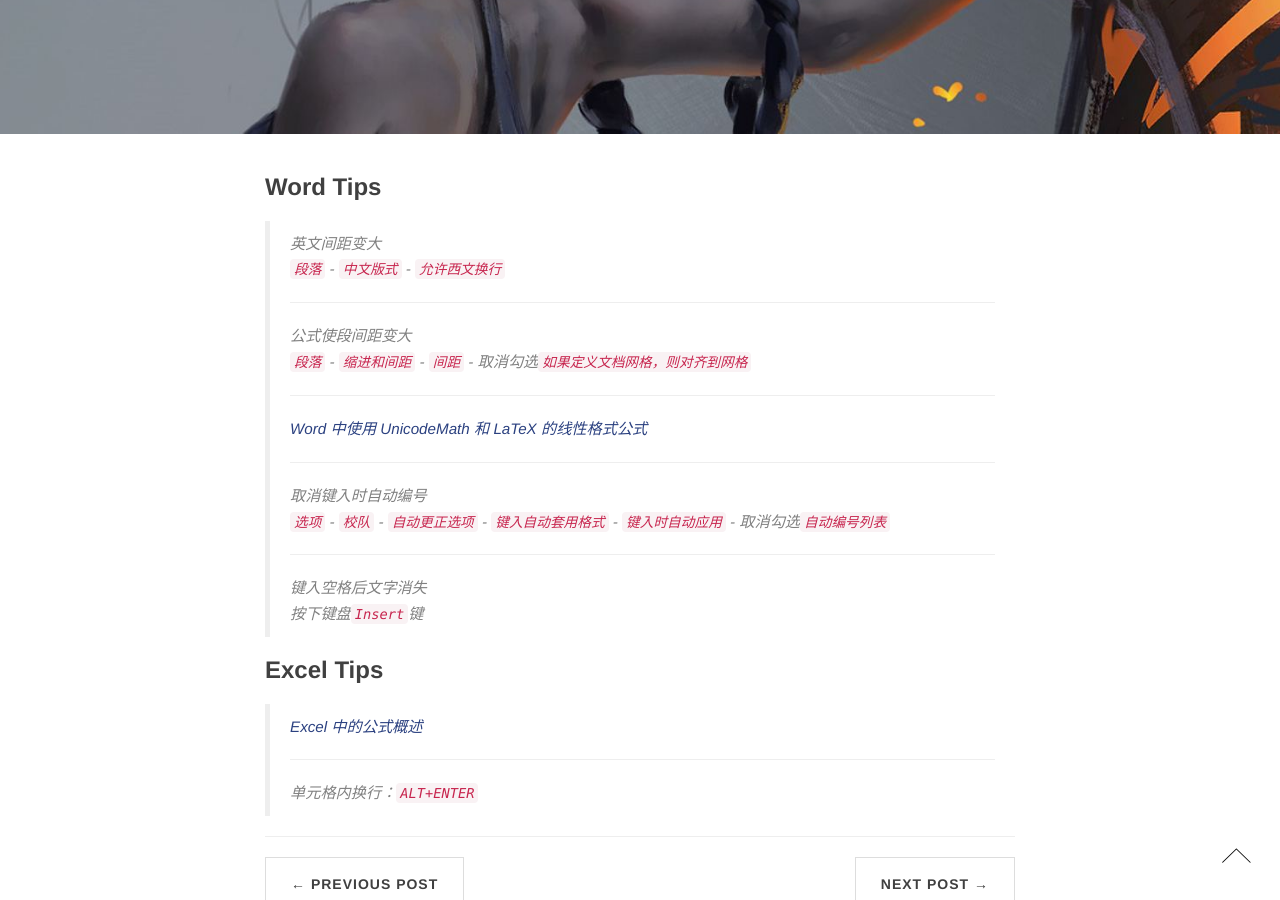
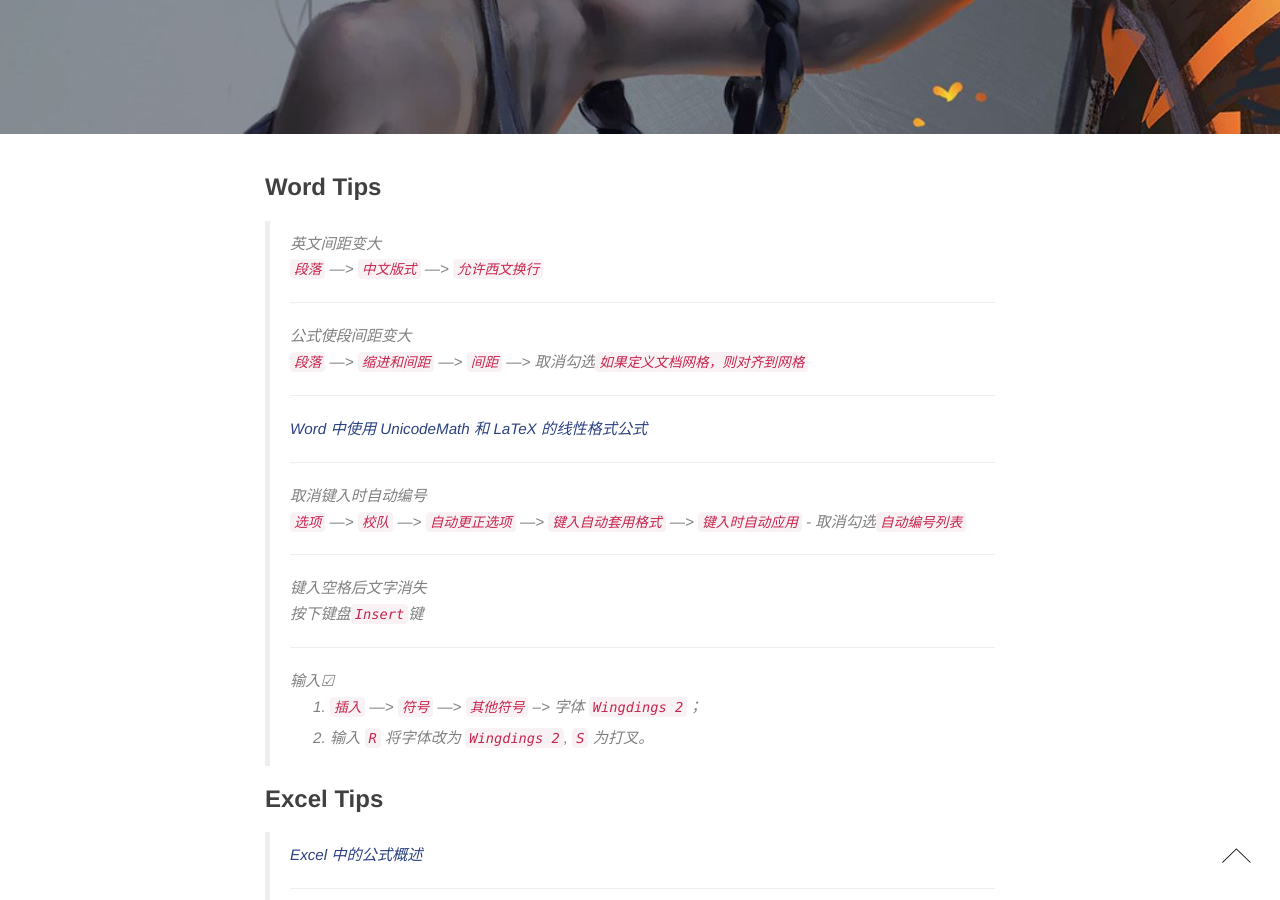
Before and after one commit to aleng-zhang/Blog, a Jekyll site: the page built from _posts/2018-12-12-Office Tips.md, in a window 1280 px wide and 900 px high, scrolled down 300 px. Built offline with Jekyll 4.4.1, drawn with Linux system fonts in a browser that asks for light colours; nearby versions of some CDN libraries; comment, search, counter and statistics services are not loaded.

Commit message:
增加输入☑

```diff
--- a/_posts/2018-12-12-Office Tips.md
+++ b/_posts/2018-12-12-Office Tips.md
@@ -9,13 +9,13 @@ tags: [备忘]
 
 >英文间距变大
 >
->`段落` - `中文版式` - `允许西文换行`
+>`段落` ---> `中文版式` ---> `允许西文换行`
 >
 >---
 >
 >公式使段间距变大
 >
->`段落` - `缩进和间距` - `间距` - 取消勾选`如果定义文档网格，则对齐到网格`
+>`段落` ---> `缩进和间距` ---> `间距` ---> 取消勾选`如果定义文档网格，则对齐到网格`
 >
 >---
 >
@@ -25,13 +25,21 @@ tags: [备忘]
 >
 >取消键入时自动编号
 >
->`选项` - `校队` - `自动更正选项` - `键入自动套用格式` - `键入时自动应用` - 取消勾选`自动编号列表`
+>`选项` ---> `校队` ---> `自动更正选项` ---> `键入自动套用格式` ---> `键入时自动应用` - 取消勾选`自动编号列表`
 >
 >---
 >
 >键入空格后文字消失
 >
 >按下键盘`Insert`键
+>
+>---
+>
+>输入☑
+>
+>1. `插入` ---> `符号` ---> `其他符号` --> 字体 `Wingdings 2`；
+>
+>2. 输入 `R` 将字体改为 `Wingdings 2`, `S` 为打叉。
 
 ### Excel Tips
 
```
